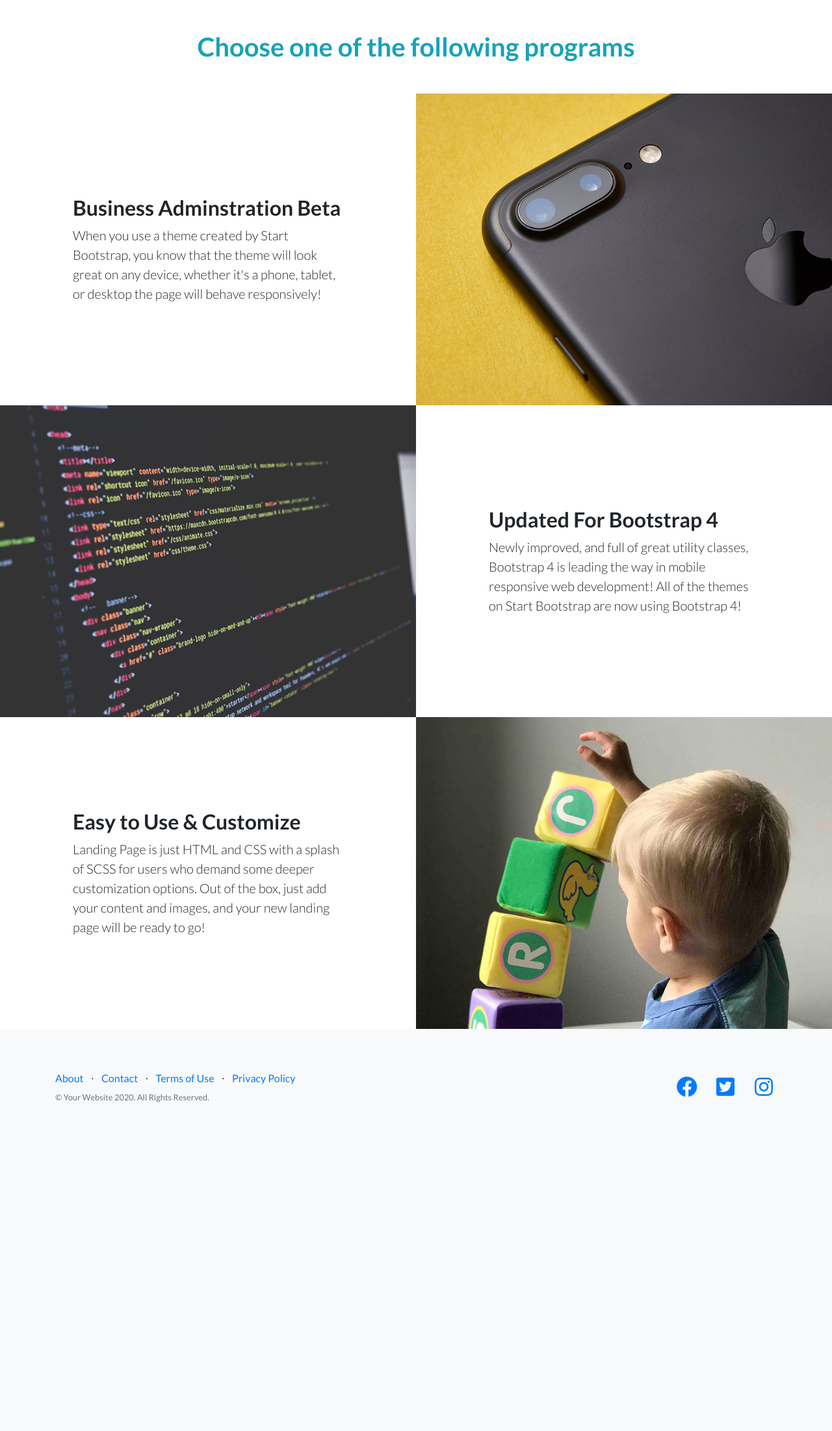
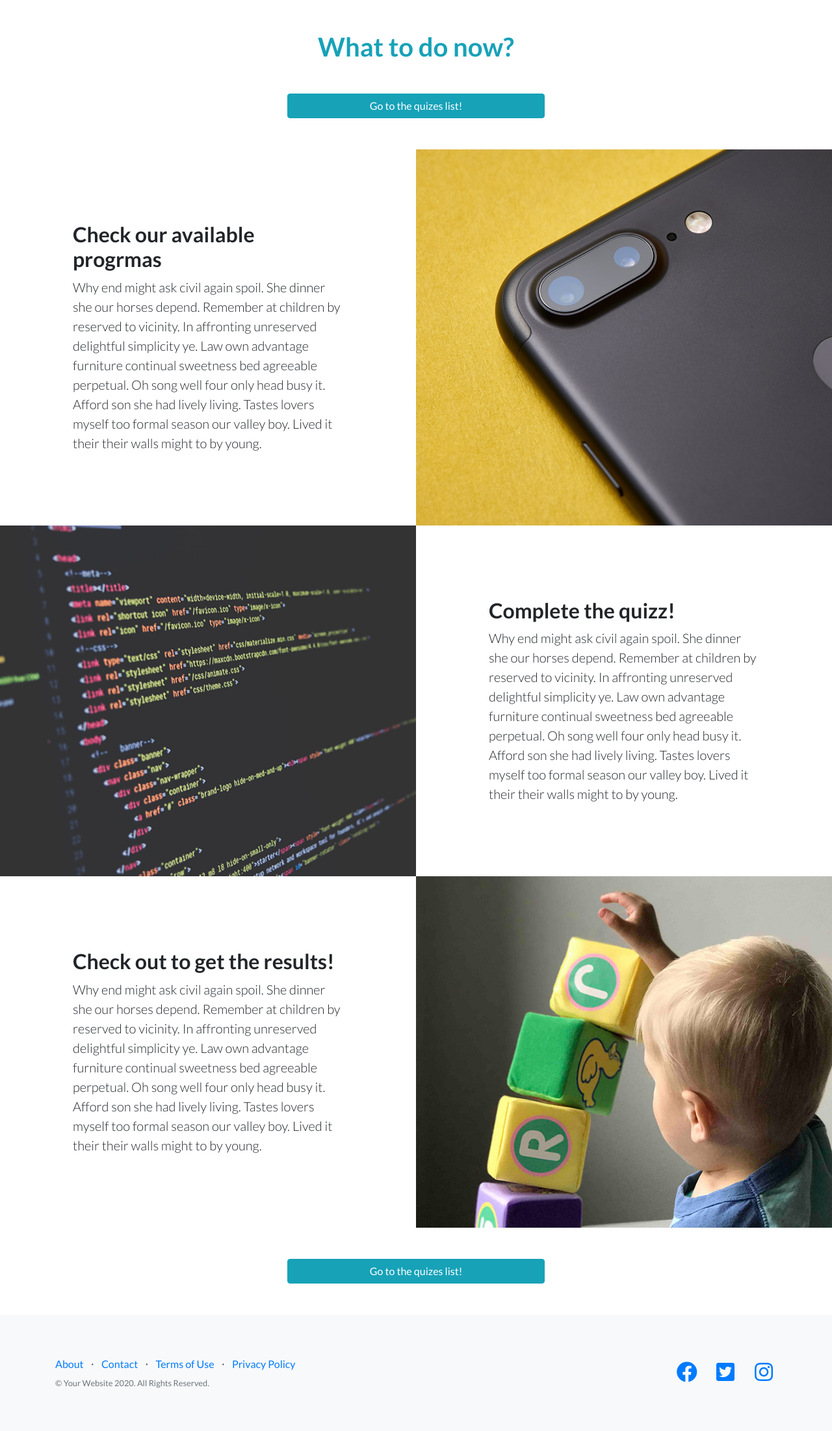
Before and after one commit to besheraj/milestone4, a Django app: page /profiles/ in a window 1280 px wide. Shown: the part 63-2266 px from the top of the page at 65% size. Before the commit the page ends 1760 px from the top, so only its background shows below. Run offline with Django 3.2, Linux system fonts and the light colour scheme; some libraries are stand-ins or nearby versions.

Commit message:
linked profiles with services

```diff
--- a/profiles/templates/profiles/profile.html
+++ b/profiles/templates/profiles/profile.html
@@ -4,35 +4,39 @@
 {% block content %}
 
 <section class="showcase mt-5">
-    <h1 class="text-center mb-5 text-info">Choose one of the following programs</h1>
+
+    <h1 class="text-center mb-5 text-info">What to do now?</h1>
+    <div class="col-md-4 offset-md-4 mt-5 mb-5 text-center">
+      <a href="{% url 'services' %}" class="btn btn-info w-100 ">Go to the quizes list!</a>
+  </div>
     <div class="container-fluid p-0">
       <div class="row no-gutters">
-
         <div class="col-lg-6 order-lg-2 text-white showcase-img showcase-img1"></div>
         <div class="col-lg-6 order-lg-1 my-auto showcase-text">
-          <h2>Business Adminstration Beta</h2>
-          <p class="lead mb-0">When you use a theme created by Start Bootstrap, you know that the theme will look great
-            on any device, whether it's a phone, tablet, or desktop the page will behave responsively!</p>
+          <h2>Check our available progrmas</h2>
+          <p class="lead mb-0">Why end might ask civil again spoil. She dinner she our horses depend. Remember at children by reserved to vicinity. In affronting unreserved delightful simplicity ye. Law own advantage furniture continual sweetness bed agreeable perpetual. Oh song well four only head busy it. Afford son she had lively living. Tastes lovers myself too formal season our valley boy. Lived it their their walls might to by young.
+          </p>
         </div>
       </div>
       <div class="row no-gutters">
         <div class="col-lg-6 text-white showcase-img showcase-img2"></div>
         <div class="col-lg-6 my-auto showcase-text">
-          <h2>Updated For Bootstrap 4</h2>
-          <p class="lead mb-0">Newly improved, and full of great utility classes, Bootstrap 4 is leading the way in
-            mobile responsive web development! All of the themes on Start Bootstrap are now using Bootstrap 4!</p>
+          <h2>Complete the quizz!</h2>
+          <p class="lead mb-0">Why end might ask civil again spoil. She dinner she our horses depend. Remember at children by reserved to vicinity. In affronting unreserved delightful simplicity ye. Law own advantage furniture continual sweetness bed agreeable perpetual. Oh song well four only head busy it. Afford son she had lively living. Tastes lovers myself too formal season our valley boy. Lived it their their walls might to by young.
+          </p>
         </div>
       </div>
       <div class="row no-gutters">
         <div class="col-lg-6 order-lg-2 text-white showcase-img showcase-img3"></div>
         <div class="col-lg-6 order-lg-1 my-auto showcase-text">
-          <h2>Easy to Use &amp; Customize</h2>
-          <p class="lead mb-0">Landing Page is just HTML and CSS with a splash of SCSS for users who demand some deeper
-            customization options. Out of the box, just add your content and images, and your new landing page will be
-            ready to go!</p>
+          <h2>Check out to get the results!</h2>
+          <p class="lead mb-0">Why end might ask civil again spoil. She dinner she our horses depend. Remember at children by reserved to vicinity. In affronting unreserved delightful simplicity ye. Law own advantage furniture continual sweetness bed agreeable perpetual. Oh song well four only head busy it. Afford son she had lively living. Tastes lovers myself too formal season our valley boy. Lived it their their walls might to by young.
+          </p>
         </div>
       </div>
-    </div>
+      <div class="col-md-4 offset-md-4 mt-5 mb-5 text-center  ">
+        <a href="{% url 'services' %}" class="btn btn-info w-100 ">Go to the quizes list!</a>
+    </div>    </div>
   </section>
 
 {% endblock %}
--- a/static/css/base.css
+++ b/static/css/base.css
@@ -229,7 +229,6 @@ section.masthead h1 {
 .call-to-action {
   position: relative;
   background-color: #343a40;
-  background: url('/media/bg-masthead.jpg') no-repeat center center;
   background-size: cover;
   padding-top: 7rem;
   padding-bottom: 7rem;
--- a/templates/base.html
+++ b/templates/base.html
@@ -28,8 +28,13 @@
     <header>
         <nav class="navbar navbar-light bg-light static-top">
             <div class="container ">
-                <a class="navbar-brand text-info font-weight-bold" href="#"><div class="logo"></div>
+                {% if request.user.is_authenticated %}
+                <a class="navbar-brand text-info font-weight-bold" href="{% url 'profiles' %}"><div class="logo"></div>
                     STEPUNI </a>
+                {% else %}
+                <a class="navbar-brand text-info font-weight-bold" href="{% url 'home' %}"><div class="logo"></div>
+                    STEPUNI </a>
+                {% endif %}
                 <ul class="list-inline list-unstyled text-center text-lg-right my-0">
                     <li class="list-inline-item dropdown">
                         <a href="#" class="btn btn-info" id="user-options" data-toggle="dropdown" aria-haspopup="true"
```
Also changed, not shown: home/templates/home/index.html (+2 -33 lines), services/templates/services/quizz.html (+7 -1 lines).
